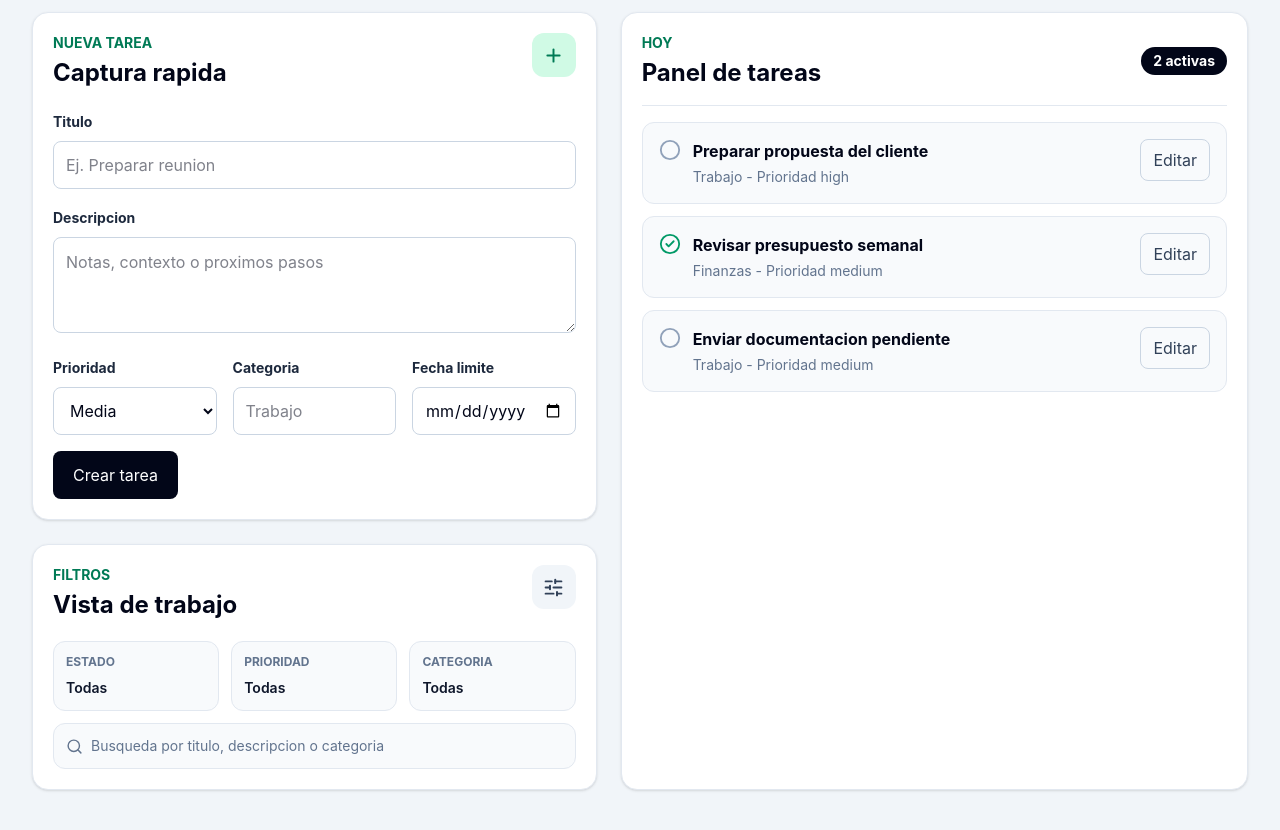
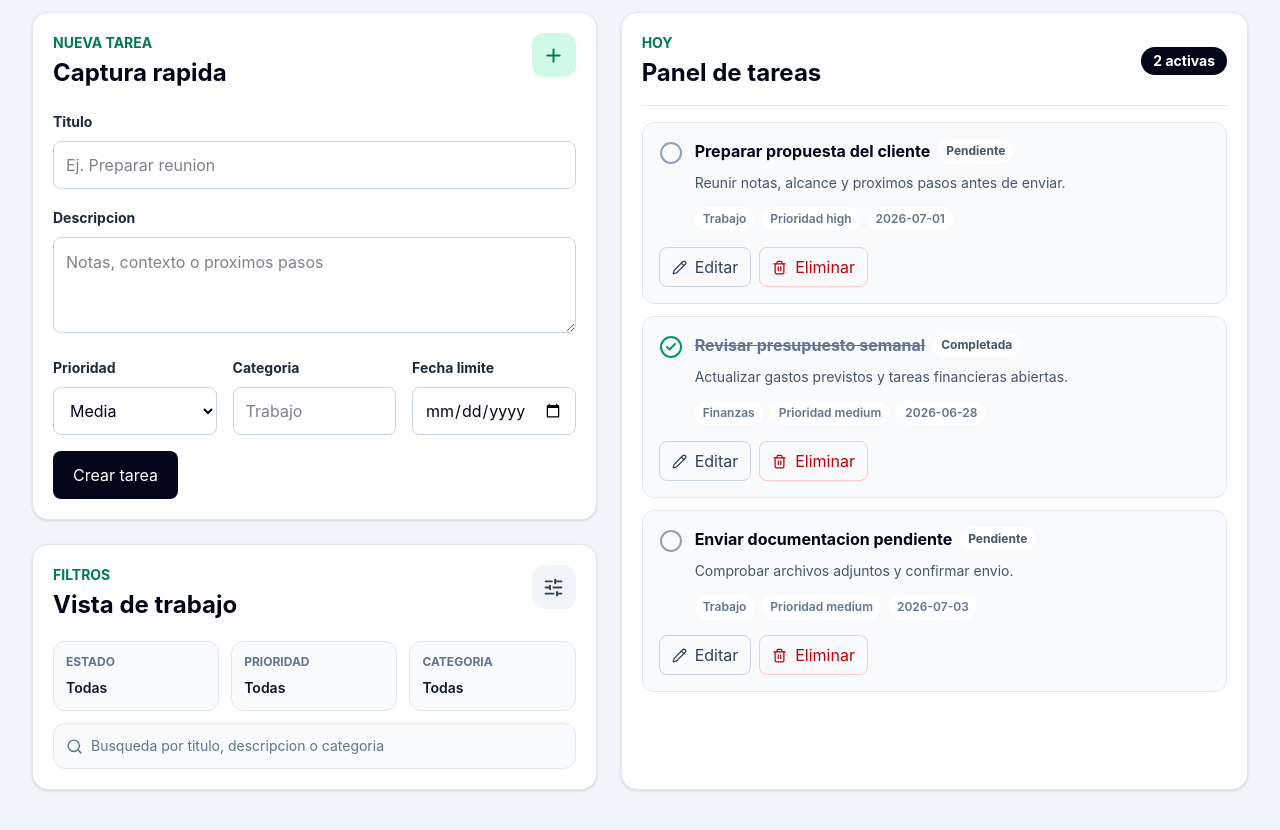
Before and after one commit to alxnrocha/gestor-tarefas, a React (Vite) app: page / in a window 1280 px wide. Shown: the part 740-1570 px from the top of the page. Built offline with nearby package versions, Linux system fonts and the light colour scheme.

Commit message:
feat: add task list actions
Add completion, reactivation and deletion actions to the task list while keeping summary metrics in sync.

Closes #9

```diff
--- a/src/App.tsx
+++ b/src/App.tsx
@@ -5,7 +5,13 @@ import { DashboardLayout } from './components/DashboardLayout'
 import { HeroSection } from './components/HeroSection'
 import { demoTasks } from './data/demoTasks'
 import type { Task, TaskInput } from './types/task'
-import { createTask, getTaskSummary, replaceTask } from './utils/taskUtils'
+import {
+  createTask,
+  getTaskSummary,
+  removeTask,
+  replaceTask,
+  toggleTaskStatus,
+} from './utils/taskUtils'
 
 function App() {
   const [tasks, setTasks] = useState<Task[]>(demoTasks)
@@ -38,6 +44,26 @@ function App() {
     setEditingTaskId(null)
   }
 
+  function handleToggleTask(taskId: string) {
+    setTasks((currentTasks) => {
+      const currentTask = currentTasks.find((task) => task.id === taskId)
+
+      if (!currentTask) {
+        return currentTasks
+      }
+
+      return replaceTask(currentTasks, toggleTaskStatus(currentTask))
+    })
+  }
+
+  function handleDeleteTask(taskId: string) {
+    setTasks((currentTasks) => removeTask(currentTasks, taskId))
+
+    if (editingTaskId === taskId) {
+      setEditingTaskId(null)
+    }
+  }
+
   return (
     <div className="min-h-screen bg-slate-950 text-white">
       <AppHeader />
@@ -47,7 +73,9 @@ function App() {
           editingTask={editingTask}
           onCancelEdit={() => setEditingTaskId(null)}
           onCreateTask={handleCreateTask}
+          onDeleteTask={handleDeleteTask}
           onEditTask={setEditingTaskId}
+          onToggleTask={handleToggleTask}
           onUpdateTask={handleUpdateTask}
           summary={summary}
           tasks={tasks}
--- a/src/components/DashboardLayout.tsx
+++ b/src/components/DashboardLayout.tsx
@@ -8,7 +8,9 @@ type DashboardLayoutProps = {
   editingTask: Task | null
   onCancelEdit: () => void
   onCreateTask: (input: TaskInput) => void
+  onDeleteTask: (taskId: string) => void
   onEditTask: (taskId: string) => void
+  onToggleTask: (taskId: string) => void
   onUpdateTask: (taskId: string, input: TaskInput) => void
   summary: TaskSummary
   tasks: Task[]
@@ -18,7 +20,9 @@ export function DashboardLayout({
   editingTask,
   onCancelEdit,
   onCreateTask,
+  onDeleteTask,
   onEditTask,
+  onToggleTask,
   onUpdateTask,
   summary,
   tasks,
@@ -38,7 +42,9 @@ export function DashboardLayout({
         </div>
 
         <TaskPreviewList
+          onDeleteTask={onDeleteTask}
           onEditTask={onEditTask}
+          onToggleTask={onToggleTask}
           pendingCount={summary.pending}
           tasks={tasks}
         />
--- a/src/components/TaskPreviewList.tsx
+++ b/src/components/TaskPreviewList.tsx
@@ -1,15 +1,19 @@
-import { CheckCircle2, Circle } from 'lucide-react'
+import { CheckCircle2, Circle, Pencil, Trash2 } from 'lucide-react'
 
 import type { Task } from '../types/task'
 
 type TaskPreviewListProps = {
+  onDeleteTask: (taskId: string) => void
   onEditTask: (taskId: string) => void
+  onToggleTask: (taskId: string) => void
   pendingCount: number
   tasks: Task[]
 }
 
 export function TaskPreviewList({
+  onDeleteTask,
   onEditTask,
+  onToggleTask,
   pendingCount,
   tasks,
 }: TaskPreviewListProps) {
@@ -37,31 +41,85 @@ export function TaskPreviewList({
 
           return (
             <article
-              className="flex items-start justify-between gap-3 rounded-xl border border-slate-200 bg-slate-50 p-4"
+              className="grid gap-4 rounded-xl border border-slate-200 bg-slate-50 p-4"
               key={task.id}
             >
               <div className="flex min-w-0 items-start gap-3">
+                <button
+                  aria-label={
+                    isCompleted
+                      ? `Reactivar ${task.title}`
+                      : `Completar ${task.title}`
+                  }
+                  className="mt-0.5 shrink-0 rounded-full text-slate-400 transition hover:text-emerald-700"
+                  onClick={() => onToggleTask(task.id)}
+                  type="button"
+                >
                   <Icon
                     aria-hidden="true"
                     className={
                       isCompleted ? 'text-emerald-600' : 'text-slate-400'
                     }
-                  size={22}
+                    size={24}
                   />
-                <div className="min-w-0">
-                  <h3 className="font-bold">{task.title}</h3>
-                  <p className="mt-1 text-sm text-slate-500">
-                    {task.category} - Prioridad {task.priority}
+                </button>
+                <div className="min-w-0 flex-1">
+                  <div className="flex flex-wrap items-center gap-2">
+                    <h3
+                      className={
+                        isCompleted
+                          ? 'font-bold text-slate-500 line-through'
+                          : 'font-bold text-slate-950'
+                      }
+                    >
+                      {task.title}
+                    </h3>
+                    <span className="rounded-full bg-white px-2 py-1 text-xs font-bold text-slate-600">
+                      {isCompleted ? 'Completada' : 'Pendiente'}
+                    </span>
+                  </div>
+                  {task.description && (
+                    <p className="mt-2 text-sm leading-6 text-slate-600">
+                      {task.description}
                     </p>
+                  )}
+                  <dl className="mt-3 flex flex-wrap gap-2 text-xs font-semibold text-slate-500">
+                    <div className="rounded-full bg-white px-2 py-1">
+                      <dt className="sr-only">Categoria</dt>
+                      <dd>{task.category}</dd>
+                    </div>
+                    <div className="rounded-full bg-white px-2 py-1">
+                      <dt className="sr-only">Prioridad</dt>
+                      <dd>Prioridad {task.priority}</dd>
+                    </div>
+                    {task.dueDate && (
+                      <div className="rounded-full bg-white px-2 py-1">
+                        <dt className="sr-only">Fecha limite</dt>
+                        <dd>{task.dueDate}</dd>
+                      </div>
+                    )}
+                  </dl>
                 </div>
               </div>
+
+              <div className="flex flex-wrap gap-2">
                 <button
-                className="shrink-0 rounded-lg border border-slate-300 px-3 py-2 text-xs font-bold text-slate-700 transition hover:border-emerald-500 hover:text-emerald-700"
+                  className="inline-flex min-h-10 items-center justify-center gap-2 rounded-lg border border-slate-300 px-3 text-xs font-bold text-slate-700 transition hover:border-emerald-500 hover:text-emerald-700"
                   onClick={() => onEditTask(task.id)}
                   type="button"
                 >
+                  <Pencil aria-hidden="true" size={15} />
                   Editar
                 </button>
+                <button
+                  className="inline-flex min-h-10 items-center justify-center gap-2 rounded-lg border border-red-200 px-3 text-xs font-bold text-red-700 transition hover:border-red-400 hover:bg-red-50"
+                  onClick={() => onDeleteTask(task.id)}
+                  type="button"
+                >
+                  <Trash2 aria-hidden="true" size={15} />
+                  Eliminar
+                </button>
+              </div>
             </article>
           )
         })}
```
Lines whose indentation alone changed are shown as unchanged.
